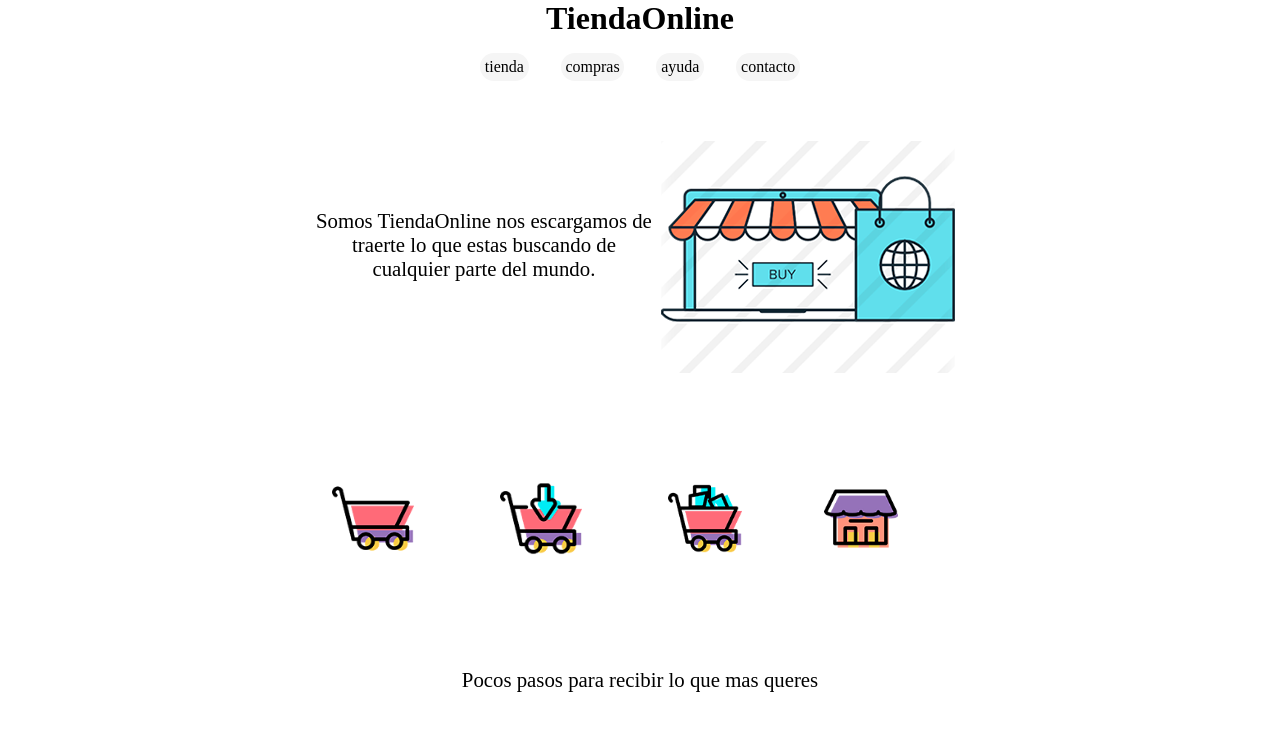
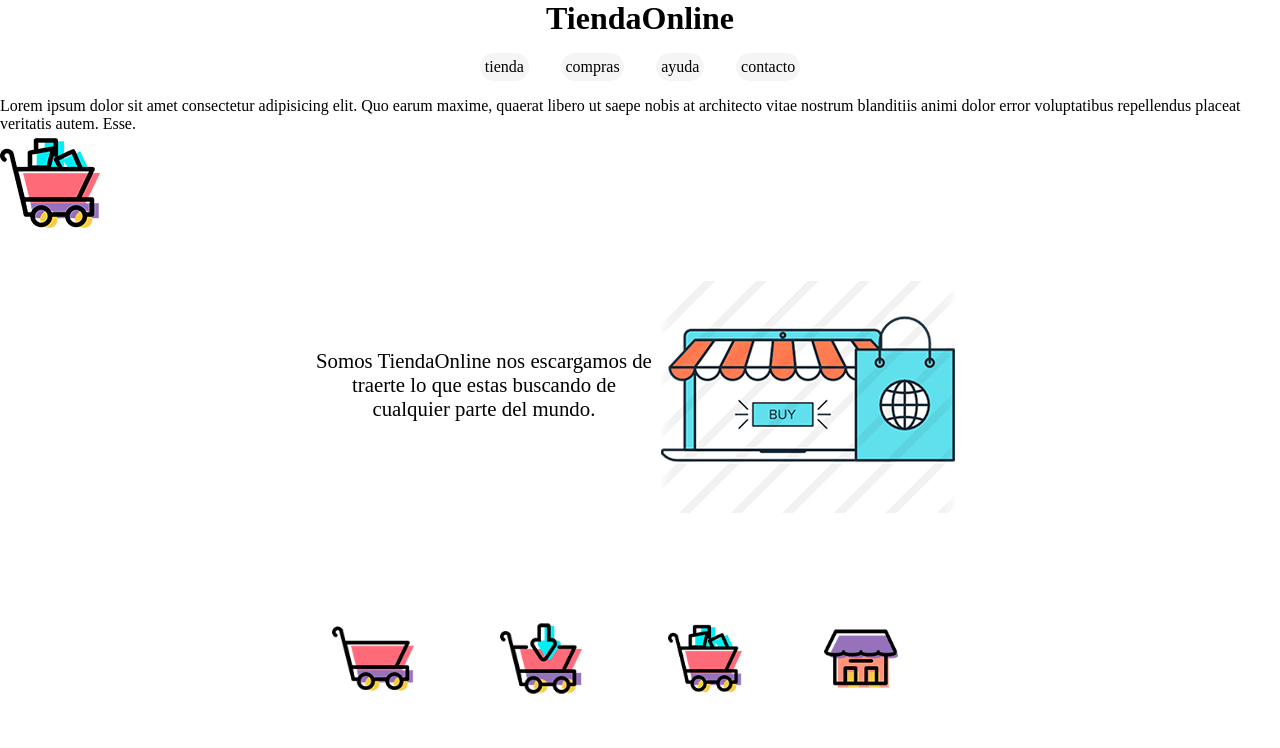
Before and after one commit to JavierSimon/claseGitHub, a plain HTML site: page index.html in a window 1280 px wide. Shown: the top 748 px of the page. Drawn offline with nearby package versions, Linux system fonts and the light colour scheme.

Commit message:
cambios en el index

```diff
--- a/index.html
+++ b/index.html
@@ -25,7 +25,10 @@
             </ul>
         </nav>
 
-
+        <div>
+            <p>Lorem ipsum dolor sit amet consectetur adipisicing elit. Quo earum maxime, quaerat libero ut saepe nobis at architecto vitae nostrum blanditiis animi dolor error voluptatibus repellendus placeat veritatis autem. Esse.</p>
+            <img src="img/agregar.png" alt="">
+        </div>
         <main class="mainNosotros">
             <p class="mainP animate__animated animate__bounce">
             Somos <span>TiendaOnline</span> nos escargamos de <br>
```
